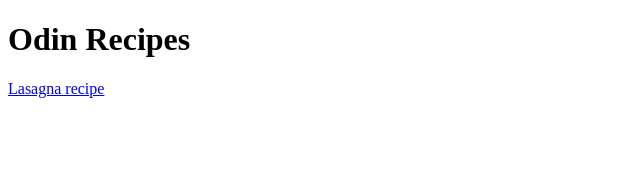
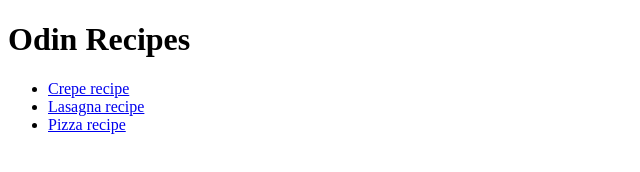
Before and after one commit to jeanPaques/odin-recipes, a plain HTML site: page index.html in a window 1280 px wide. Shown: the whole page, without its empty margins (0-640 px from the left). Drawn offline with Linux system fonts and the light colour scheme.

Commit message:
addition of ul on index

```diff
--- a/index.html
+++ b/index.html
@@ -7,7 +7,11 @@
 </head>
 <body>
     <h1>Odin Recipes</h1>
-    <a href="recipes/lasagna.html">Lasagna recipe</a>
+    <ul>
+        <li><a href="recipes/crepe.html">Crepe recipe</a></li>
+        <li><a href="recipes/lasagna.html">Lasagna recipe</a></li>
+        <li><a href="recipes/pizza.html">Pizza recipe</a></li>
+    </ul>
 </body>
 
 </html>
```
